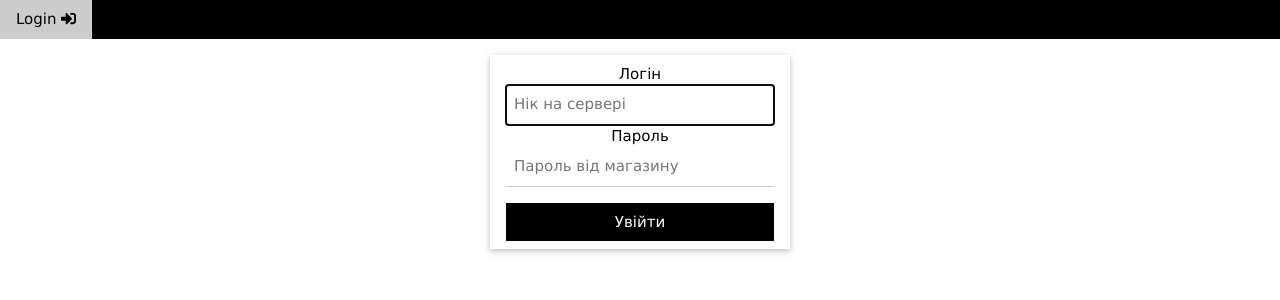
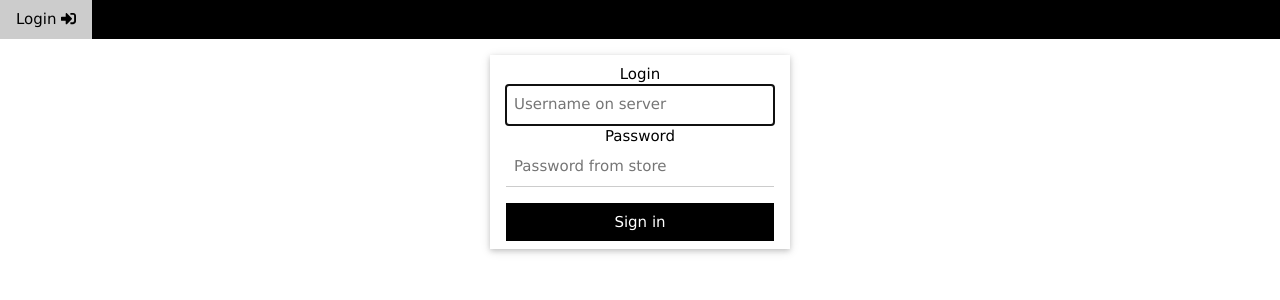
Before and after one commit to Zugudu/QuestShop, a Django app: page /en/login in a window 1280 px wide. Shown: the top 300 px of the page. Run offline with Django 3.2, Linux system fonts and the light colour scheme.

Commit message:
new translate

```diff
--- a/core/forms.py
+++ b/core/forms.py
@@ -1,18 +1,19 @@
 from django import forms
 from django.contrib.auth.forms import AuthenticationForm, UsernameField
+from django.utils.translation import gettext, gettext_lazy as _
 
 
 class LoginForm(AuthenticationForm):
 	username = UsernameField(widget=forms.TextInput(attrs={
 		'autofocus': True,
 		'class': 'w3-input',
-		'placeholder': 'Нік на сервері'
+		'placeholder': _('Username on server')
 		}))
 	password = forms.CharField(
 		strip=False,
 		widget=forms.PasswordInput(attrs={
 			'autocomplete': 'current-password',
 			'class': 'w3-input',
-			'placeholder': 'Пароль від магазину'
+			'placeholder': _('Password from store')
 			}),
 	)
--- a/core/templates/core/base.html
+++ b/core/templates/core/base.html
@@ -13,7 +13,7 @@
 <body>
 	<div class="w3-bar w3-black w3-margin-bottom">
 		{% if user.is_authenticated %}
-			<span class="w3-bar-item">Рахунок: {{ user.money }} <i class="fas fa-coins"></i></span>
+			<span class="w3-bar-item">{% trans "Money" %}: {{ user.money }} <i class="fas fa-coins"></i></span>
 		{% endif %}
 
 		<label for="menu" class="w3-bar-item w3-button w3-right" id="menu-label">
--- a/core/templates/core/login.html
+++ b/core/templates/core/login.html
@@ -1,13 +1,16 @@
 {% extends 'core/base.html' %}
+{% load i18n %}
 {% block content%}
 <center>
-	<form action="" method="POST" class="w3-container w3-card w3-margin w3-padding" style="width:300px;">
+	<form action="" method="POST" class="w3-card w3-margin" style="width:300px;">
 		{% csrf_token %}
-		<label>Логін</label>
-		{{ form.username }}
-		<label>Пароль</label>
-		{{ form.password }}
-		<button type="submit" class="w3-button w3-black w3-block w3-margin-top">Увійти</button>
+		<div class="w3-padding">
+			<label>{% trans "Login" %}</label>
+			{{ form.username }}
+			<label>{% trans "Password" %}</label>
+			{{ form.password }}
+			<button type="submit" class="w3-button w3-black w3-block w3-margin-top">{% trans "Sign in" %}</button>
+		</div>
 	</form>
 </center>
 {% endblock %}
--- a/questshop/settings.py
+++ b/questshop/settings.py
@@ -98,8 +98,8 @@ AUTH_USER_MODEL = 'core.User'
 # Internationalization
 # https://docs.djangoproject.com/en/3.1/topics/i18n/
 
-LANGUAGE_CODE = 'ua'
-LANGUAGES = [('ua', 'Ukrainian'), ('en', 'English')]
+LANGUAGE_CODE = 'uk'
+LANGUAGES = [('uk', 'Ukrainian'), ('en', 'English')]
 LOCALE_PATHS = (
     os.path.join(BASE_DIR, 'locale'),
 )
```
Also changed, not shown: core/models.py (+6 -5 lines), locale/uk/LC_MESSAGES/django.po, 2 other files.
